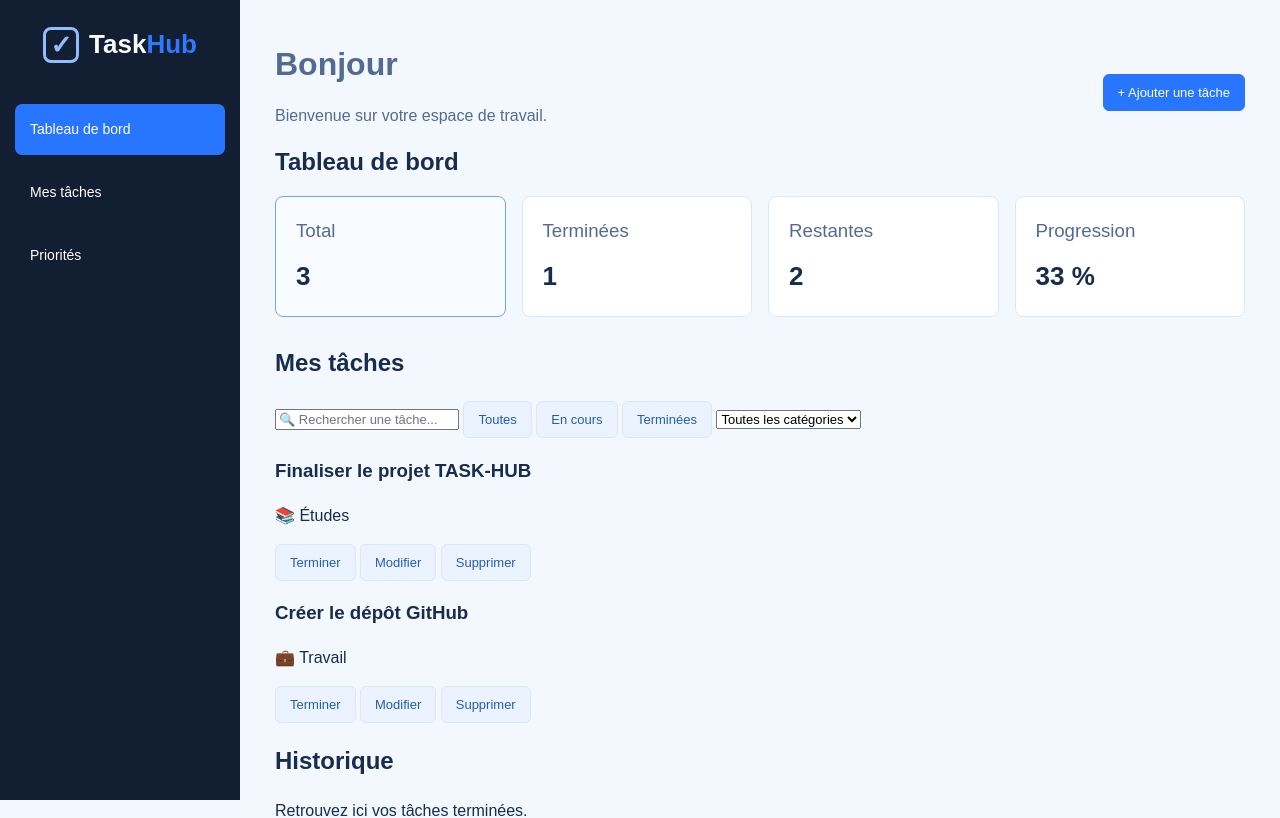
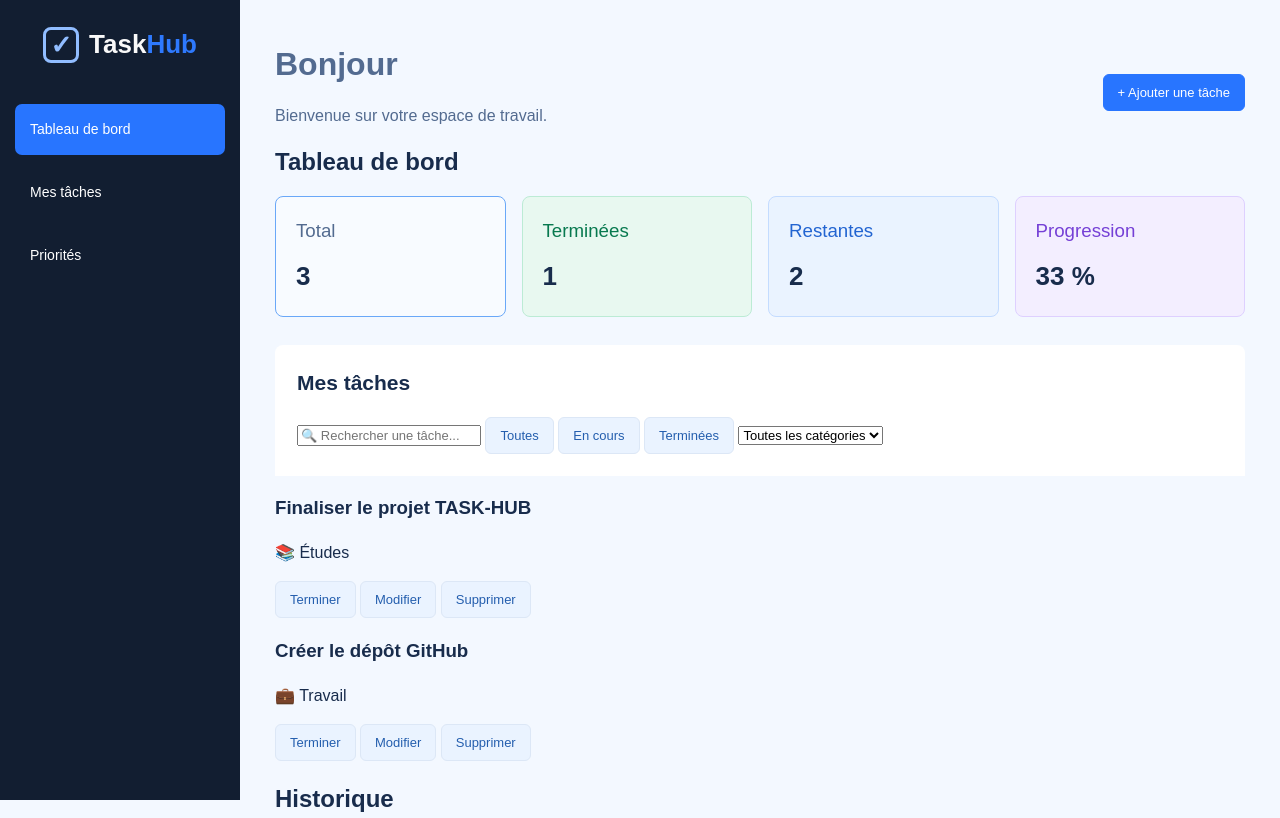
Before and after one commit to Louka04/Projet-1.2, a PHP site: page /accueil.php in a window 1280 px wide. Shown: the top 818 px of the page. Run offline with PHP 8.4, Linux system fonts and the light colour scheme.

Commit message:
ajout css

```diff
--- a/CSS/accueil.css
+++ b/CSS/accueil.css
@@ -181,3 +181,57 @@ button :hover {
     background-color:#f8fbff;
     border-color: #6aa8f8;
 }
+
+/* Deuxième carte : TERMINÉES */
+
+.card:nth-child(2) {
+    background-color: #e8f8f0;
+    border-color: #bcebd5;
+}
+
+.card:nth-child(2) h3 {
+    color: #08794f;
+}
+
+/* Troisième carte : RESTANTES */
+
+.card:nth-child(3) {
+    background-color: #eaf3ff;
+    border-color: #c4dcff;
+}
+
+.card:nth-child(3) h3 {
+    color: #2264d1;
+}
+
+/* Quatrième carte : PROGRESSION */
+
+.card:nth-child(4) {
+    background-color: #f3eeff;
+    border-color: #ded0ff;
+}
+
+.card:nth-child(4) h3 {
+    color: #7540d6;
+}
+
+/* RECHERCHE ET FILTRES */
+
+.filters {
+    padding: 22px;
+    border: 1 px solid #e2ecf9
+    border-bottom none;
+    border-radius: 8px 8px 0 0;
+    background-color: white;
+}
+
+.filters h2 {
+    margin: 0 0 18px;
+    font-size: 21px;
+}
+
+.filters-bar {
+    display: flex;
+    flex-wrap: wrap;
+    gap: 10 px;
+}
```
